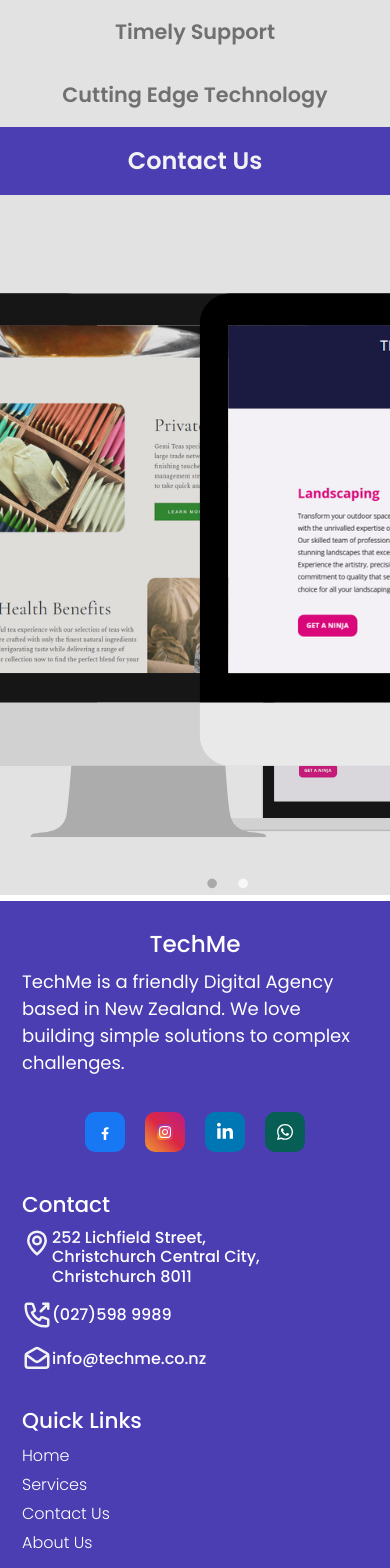
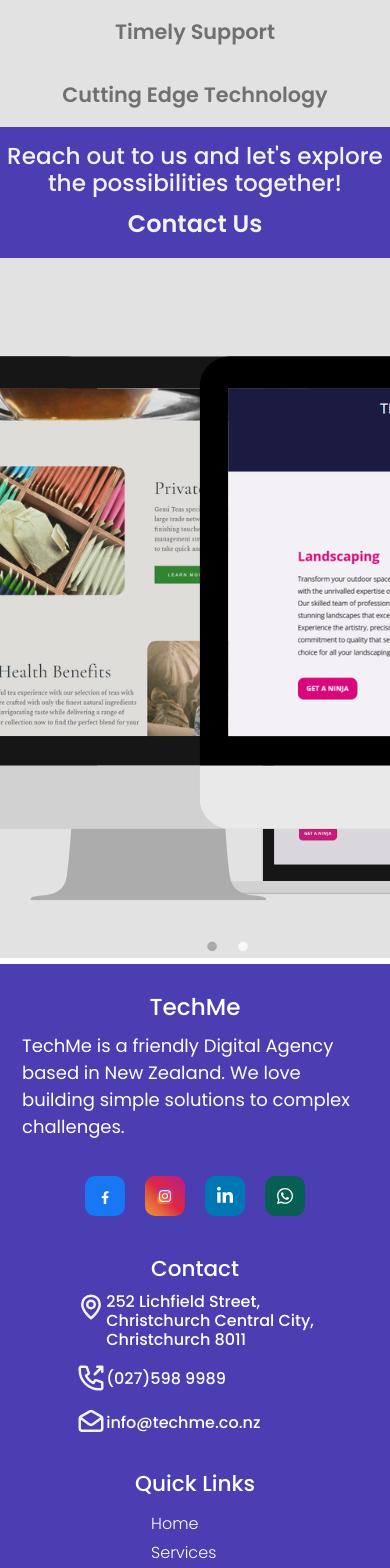
Before and after one commit to baayesh/TechMe, a React (Create React App) app: page / in a window 390 px wide. Shown: the part 1520-3088 px from the top of the page. Built offline with nearby package versions, Linux system fonts and the light colour scheme; a web font is replaced by a local one.

Commit message:
Change footer design

```diff
--- a/src/App.js
+++ b/src/App.js
@@ -45,7 +45,7 @@
           </Route>
           <Route path="/contact-us">
             <Navigation />
-            <Header headerText={"Reach Us"} varient={"contact-us"} />
+            <Header headerText={"Reach Out"} varient={"contact-us"} />
             <CusForm />
             <Map />
             <Footer />
--- a/src/components/styles/Footer.css
+++ b/src/components/styles/Footer.css
@@ -113,4 +113,15 @@
     text-align: center;
     align-self: center;
   }
+
+  .footer-column.small{
+    display: flex;
+    flex-direction: column;
+    align-items: center;
+  }
+  .footer-column.extra-small{
+    display: flex;
+    flex-direction: column;
+    align-items: center;
+  }
 }
--- a/src/pages/Contact Us/Contact US Details/ContactDetails.jsx
+++ b/src/pages/Contact Us/Contact US Details/ContactDetails.jsx
@@ -59,7 +59,7 @@
             </svg>
           </div>
           <h2>Contact</h2>
-          <h4>(027)598 9989</h4>
+          <h4>(+64) 27 598 9998</h4>
         </div>
         <div className="conde-card">
           <div className="cc-circle">
--- a/src/pages/Home/Contact Us/ContactUs.css
+++ b/src/pages/Home/Contact Us/ContactUs.css
@@ -4,6 +4,10 @@
   background-color: #4b3db2;
   padding: 1em 0em;
 
+}
+
+.hm-cus-mlink{
+    text-decoration: none;
 }
 
 .hm-cus-mdiv p{
@@ -13,14 +17,22 @@
     font-size: 1.5rem;
     transition: color 0.5s ease;
     margin-bottom: 0;
+    text-decoration: none;
 
+
+}
+
+.hm-cus-mdiv h3{
+     font-family: Poppins, sans-serif;
+   color: #f2f2f2;
 
 }
 .hm-cus-mdiv p:hover{
     font-family: Poppins;
-    font-weight: 600;
+    font-weight: 900;
     color:#707070;
     font-size: 1.5rem;
     cursor: pointer;
+    text-decoration: underline;
 
 }
--- a/src/pages/Home/Contact Us/ContactUs.jsx
+++ b/src/pages/Home/Contact Us/ContactUs.jsx
@@ -1,15 +1,20 @@
-import React from 'react';
-import Button from '../../../components/Button/Button';
-import '../Contact Us/ContactUs.css'
+import React from "react";
+import Button from "../../../components/Button/Button";
+import "../Contact Us/ContactUs.css";
+import { Link } from "react-router-dom";
 
 const ContactUs = () => {
   return (
     <div>
-        <div className='hm-cus-mdiv'>
-            <p>Contact Us</p>
-        </div>
+      <div className="hm-cus-mdiv">
+        <h3>Reach out to us and let's explore the possibilities together!</h3>
+
+        <Link to="/contact-us" className="hm-cus-mlink">
+          <p>Contact Us</p>
+        </Link>
+      </div>
     </div>
-  )
-}
+  );
+};
 
-export default ContactUs
+export default ContactUs;
```
